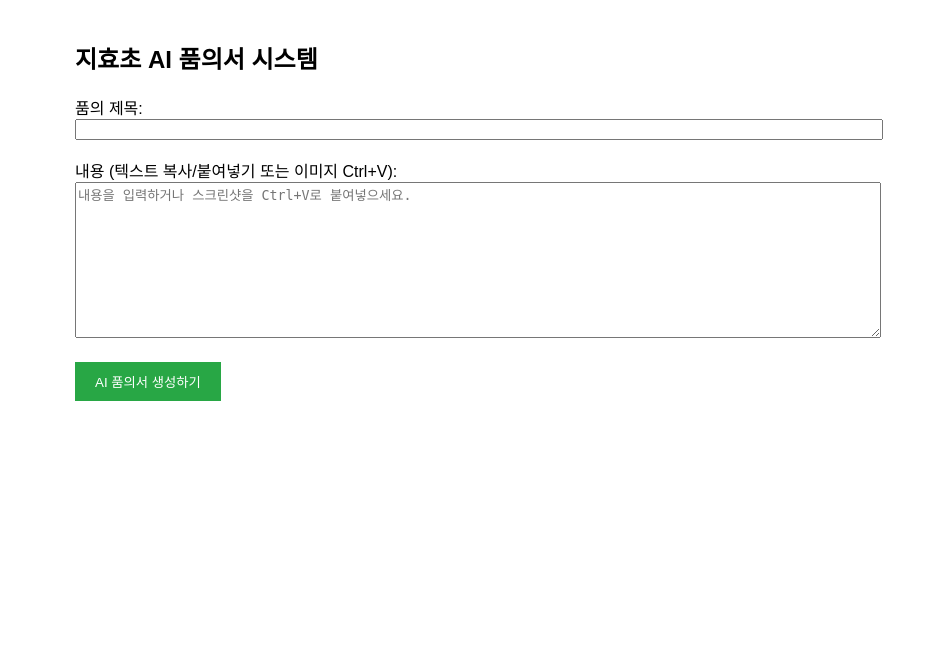
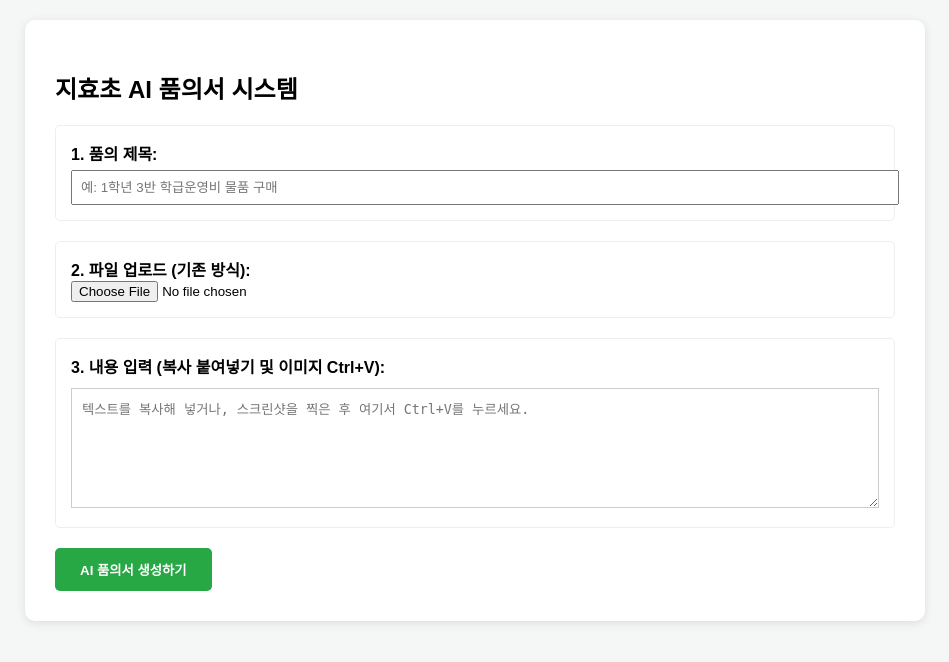
Before and after one commit to sjrkrlaxogns/jihyo-ai-procure, a Flask app: page / in a window 1280 px wide. Shown: the top 662 px of the page, without its empty margins (165-1114 px from the left). Run offline with Flask 3, Linux system fonts and the light colour scheme.

Commit message:
지효초 전용 최종 통합 버전 배포

````diff
--- a/app.py
+++ b/app.py
@@ -8,77 +8,70 @@ import base64
 
 app = Flask(__name__)
 
-# [보안] Render 환경 변수에서 키 가져오기
+# Render 환경 변수 사용
 API_KEY = os.environ.get("GEMINI_API_KEY")
 genai.configure(api_key=API_KEY)
-model = genai.GenerativeModel('gemini-1.5-flash') # 속도를 위해 flash 사용
+model = genai.GenerativeModel('gemini-1.5-flash')
 
 @app.route('/')
 def home():
     return render_template('index.html')
 
 @app.route('/api/analyze', methods=['POST'])
-def analyze_file():
-    data = request.json
-    text_content = data.get('text', '')
-    image_data = data.get('image', None) # 붙여넣은 이미지(Base64)
+def analyze():
+    # 1. 파일 업로드 처리 (기존 방식)
+    if 'file' in request.files:
+        file = request.files['file']
+        image_data = file.read()
+        mime_type = file.mimetype
+    # 2. 텍스트/붙여넣기 이미지 처리 (추가 방식)
+    else:
+        data = request.json
+        text_content = data.get('text', '')
+        pasted_image = data.get('image', None)
 
-    # [부장님 요청사항 반영] 초정밀 검증형 프롬프트
+        if pasted_image:
+            header, encoded = pasted_image.split(",", 1)
+            image_data = base64.b64decode(encoded)
+            mime_type = "image/png"
+        else:
+            image_data = None
+
     prompt = """
-    [역할: 대한민국 학교 행정 전문가]
-    제시된 텍스트나 이미지에서 품의용 물품 목록을 추출하라.
-
-    [규칙]
-    1. 긴 제목은 하나로 합치고, '합계', '배송비' 등은 제외한다.
-    2. 결과는 반드시 아래 JSON 배열 형식으로만 답하라.
-    [{"name": "품명", "qty": 1, "price": 10000}]
+    물품 목록을 추출하여 JSON 배열로 응답하라.
+    형식: [{"name": "품명", "qty": 수량, "price": 단가}]
+    배송비나 합계는 제외한다.
     """
 
     try:
-        content_to_send = [prompt]
-        if text_content:
-            content_to_send.append(f"\n[분석할 텍스트]\n{text_content}")
+        content = [prompt]
+        if image_data:
+            content.append({'mime_type': mime_type, 'data': image_data})
+        if 'data' in locals() and data.get('text'):
+            content.append(f"\n텍스트: {data.get('text')}")
 
-        if image_data:
-            # Base64 이미지를 제미나이가 인식할 수 있는 형태로 변환
-            header, encoded = image_data.split(",", 1)
-            data = base64.b64decode(encoded)
-            content_to_send.append({'mime_type': 'image/png', 'data': data})
-
-        response = model.generate_content(content_to_send)
+        response = model.generate_content(content)
         clean_text = response.text.replace('```json', '').replace('```', '').strip()
-        result_data = json.loads(clean_text)
-
-        # 중복 제거 및 정제
-        final_list = [item for item in result_data if not any(word in item['name'] for word in ['합계', '총액', '배송비'])]
-
-        return jsonify(final_list)
+        return jsonify(json.loads(clean_text))
     except Exception as e:
         return jsonify({"error": str(e)}), 500
 
 @app.route('/api/download', methods=['POST'])
-def download_excel():
+def download():
     data = request.json
     items = data.get('items', [])
-
-    # 엑셀 데이터 구성
     df = pd.DataFrame(items)
     df.columns = ['내용', '수량', '예상단가']
-    df['단위'] = '개' # 기본값
+    df['단위'] = '개'
     df['예상금액'] = df['수량'] * df['예상단가']
     df['규격'] = ''
-
-    # 컬럼 순서 조정 (부장님 스크린샷 기준)
     df = df[['내용', '규격', '단위', '수량', '예상단가', '예상금액']]
 
-    # 엑셀을 메모리에 생성
     output = io.BytesIO()
     with pd.ExcelWriter(output, engine='openpyxl') as writer:
-        df.to_excel(writer, index=True, index_label='순번', sheet_name='품의목록')
-
+        df.to_excel(writer, index=True, index_label='순번')
     output.seek(0)
-    return send_file(output, mimetype='application/vnd.openxmlformats-officedocument.spreadsheetml.sheet',
-                     as_attachment=True, download_name='품의서_목록.xlsx')
+    return send_file(output, mimetype='application/vnd.openxmlformats-officedocument.spreadsheetml.sheet', as_attachment=True, download_name='품의목록.xlsx')
 
 if __name__ == '__main__':
     app.run(host='0.0.0.0', port=5000)
--- a/templates/index.html
+++ b/templates/index.html
@@ -3,69 +3,101 @@
 <head>
     <title>지효초 품의서 생성기</title>
     <style>
-        body { font-family: sans-serif; padding: 20px; max-width: 800px; margin: auto; }
-        #drop-area { border: 2px dashed #ccc; padding: 20px; text-align: center; margin-bottom: 20px; }
-        textarea { width: 100%; height: 150px; margin-bottom: 20px; }
-        table { width: 100%; border-collapse: collapse; margin-top: 20px; }
-        th, td { border: 1px solid #ddd; padding: 8px; text-align: center; }
-        .result-footer { margin-top: 10px; font-weight: bold; text-align: right; }
+        body { font-family: 'Malgun Gothic', sans-serif; padding: 20px; max-width: 900px; margin: auto; background: #f4f7f6; }
+        .container { background: white; padding: 30px; border-radius: 10px; box-shadow: 0 2px 10px rgba(0,0,0,0.1); }
+        .section { margin-bottom: 20px; padding: 15px; border: 1px solid #eee; border-radius: 5px; }
+        textarea { width: 100%; height: 120px; margin-top: 10px; border: 1px solid #ccc; padding: 10px; box-sizing: border-box; }
+        table { width: 100%; border-collapse: collapse; margin-top: 20px; background: white; }
+        th, td { border: 1px solid #ddd; padding: 10px; text-align: center; }
+        th { background: #f8f9fa; }
+        .btn { padding: 12px 25px; border: none; border-radius: 5px; cursor: pointer; color: white; font-weight: bold; }
+        .btn-primary { background: #28a745; }
+        .btn-excel { background: #007bff; display: none; margin-top: 10px; }
+        .footer-end { text-align: right; margin-top: 15px; font-weight: bold; font-size: 1.1em; }
     </style>
 </head>
 <body>
-    <h2>지효초 AI 품의서 시스템</h2>
+    <div class="container">
+        <h2>지효초 AI 품의서 시스템</h2>
 
-    <label>품의 제목:</label><br>
-    <input type="text" id="title" style="width:100%"><br><br>
+        <div class="section">
+            <label><b>1. 품의 제목:</b></label><br>
+            <input type="text" id="title" style="width:100%; padding:8px; margin-top:5px;" placeholder="예: 1학년 3반 학급운영비 물품 구매">
+        </div>
 
-    <label>내용 (텍스트 복사/붙여넣기 또는 이미지 Ctrl+V):</label><br>
-    <textarea id="content-area" placeholder="내용을 입력하거나 스크린샷을 Ctrl+V로 붙여넣으세요."></textarea>
+        <div class="section">
+            <label><b>2. 파일 업로드 (기존 방식):</b></label><br>
+            <input type="file" id="fileInput" accept="image/*, .pdf">
+        </div>
 
-    <button onclick="analyze()" style="padding:10px 20px; background:#28a745; color:white; border:none; cursor:pointer;">AI 품의서 생성하기</button>
-    <button onclick="downloadExcel()" id="down-btn" style="display:none; padding:10px 20px; background:#007bff; color:white; border:none; cursor:pointer;">엑셀 다운로드</button>
+        <div class="section">
+            <label><b>3. 내용 입력 (복사 붙여넣기 및 이미지 Ctrl+V):</b></label>
+            <textarea id="content-area" placeholder="텍스트를 복사해 넣거나, 스크린샷을 찍은 후 여기서 Ctrl+V를 누르세요."></textarea>
+        </div>
 
-    <div id="result-table"></div>
+        <button onclick="process()" class="btn btn-primary">AI 품의서 생성하기</button>
+        <button onclick="downloadExcel()" id="down-btn" class="btn btn-excel">엑셀 파일로 다운로드</button>
+
+        <div id="result-area"></div>
+    </div>
 
     <script>
-        let lastResult = [];
-        let pastedImage = null;
+        let lastItems = [];
+        let pastedImageBase64 = null;
 
-        // 이미지 붙여넣기 감지 로직
-        document.getElementById('content-area').addEventListener('paste', function(e) {
+        // Ctrl+V 이미지 감지
+        document.getElementById('content-area').addEventListener('paste', (e) => {
             const items = e.clipboardData.items;
             for (let i = 0; i < items.length; i++) {
                 if (items[i].type.indexOf('image') !== -1) {
                     const blob = items[i].getAsFile();
                     const reader = new FileReader();
-                    reader.onload = function(event) {
-                        pastedImage = event.target.result;
-                        alert("이미지가 인식되었습니다!");
+                    reader.onload = (event) => {
+                        pastedImageBase64 = event.target.result;
+                        alert("이미지가 복사되었습니다!");
                     };
                     reader.readAsDataURL(blob);
                 }
             }
         });
 
-        async function analyze() {
-            const text = document.getElementById('content-area').value;
-            const res = await fetch('/api/analyze', {
-                method: 'POST',
-                headers: {'Content-Type': 'application/json'},
-                body: JSON.stringify({text: text, image: pastedImage})
-            });
-            const data = await res.json();
-            lastResult = data;
+        async function process() {
+            const fileInput = document.getElementById('fileInput');
+            const textArea = document.getElementById('content-area');
+            let data;
 
-            let html = '<table><tr><th>순번</th><th>내용</th><th>단위</th><th>수량</th><th>단가</th><th>금액</th></tr>';
+            // 파일이 있으면 파일 우선 처리
+            if (fileInput.files.length > 0) {
+                const formData = new FormData();
+                formData.append('file', fileInput.files[0]);
+                const res = await fetch('/api/analyze', { method: 'POST', body: formData });
+                data = await res.json();
+            } else {
+                // 파일 없으면 텍스트/붙여넣기 이미지 처리
+                const res = await fetch('/api/analyze', {
+                    method: 'POST',
+                    headers: {'Content-Type': 'application/json'},
+                    body: JSON.stringify({ text: textArea.value, image: pastedImageBase64 })
+                });
+                data = await res.json();
+            }
+
+            lastItems = data;
+            display(data);
+        }
+
+        function display(items) {
+            let html = '<table><tr><th>순번</th><th>내용</th><th>규격</th><th>단위</th><th>수량</th><th>단가</th><th>금액</th></tr>';
             let total = 0;
-            data.forEach((item, i) => {
-                const priceSum = item.qty * item.price;
-                total += priceSum;
-                html += `<tr><td>${i+1}</td><td>${item.name}</td><td>개</td><td>${item.qty}</td><td>${item.price.toLocaleString()}</td><td>${priceSum.toLocaleString()}</td></tr>`;
+            items.forEach((item, i) => {
+                const sum = item.qty * item.price;
+                total += sum;
+                html += `<tr><td>${i+1}</td><td>${item.name}</td><td></td><td>개</td><td>${item.qty}</td><td>${item.price.toLocaleString()}</td><td>${sum.toLocaleString()}</td></tr>`;
             });
             html += '</table>';
-            html += `<div class="result-footer">총계: ${total.toLocaleString()}원  끝.</div>`;
+            html += `<div class="footer-end">총 합계: ${total.toLocaleString()}원  &nbsp;&nbsp;끝.</div>`;
 
-            document.getElementById('result-table').innerHTML = html;
+            document.getElementById('result-area').innerHTML = html;
             document.getElementById('down-btn').style.display = 'inline-block';
         }
 
@@ -73,13 +105,13 @@
             const res = await fetch('/api/download', {
                 method: 'POST',
                 headers: {'Content-Type': 'application/json'},
-                body: JSON.stringify({items: lastResult})
+                body: JSON.stringify({ items: lastItems })
             });
             const blob = await res.blob();
             const url = window.URL.createObjectURL(blob);
             const a = document.createElement('a');
             a.href = url;
-            a.download = '품의목록.xlsx';
+            a.download = '품의목록_지효초.xlsx';
             a.click();
         }
     </script>
````
